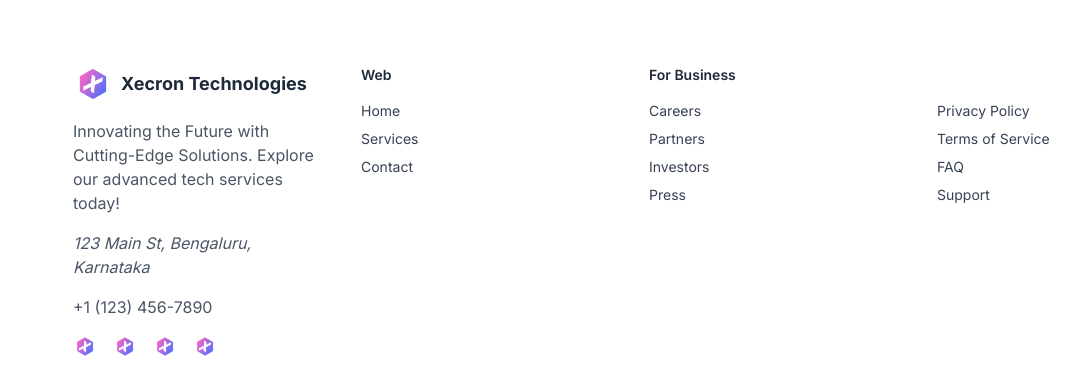
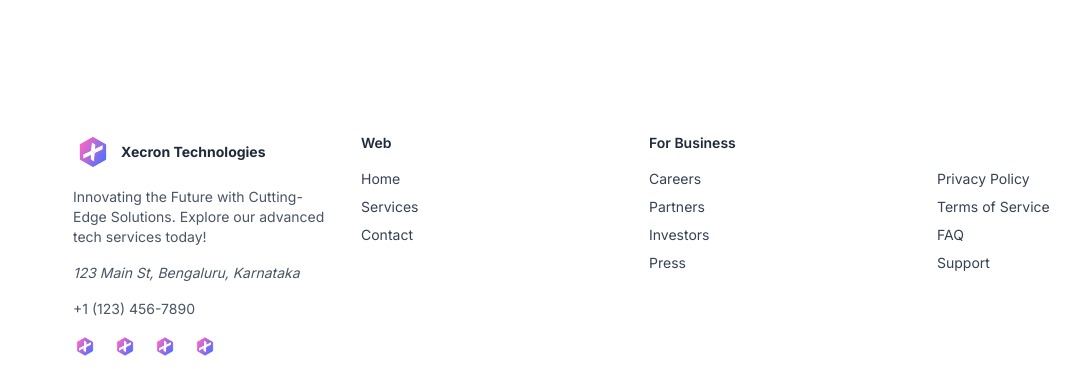
Before and after one commit to XecronTechnologies/Xecron-NextJS, a Next.js app in the folder frontend/: page / in a window 1280 px wide. Shown: the part 305-674 px from the top of the page, without its empty margins (7-1087 px from the left). Built offline with nearby package versions, Linux system fonts and the light colour scheme.

Commit message:
Column1 logo text and description text adjusted

```diff
--- a/frontend/src/components/common/FooterBar.tsx
+++ b/frontend/src/components/common/FooterBar.tsx
@@ -1,4 +1,3 @@
-// Suggested code may be subject to a license. Learn more: ~LicenseLog:525241418.
 "use client";
 
 // import React, { useState } from "react";
@@ -17,11 +16,11 @@ export const FooterBar: React.FC = () => {
                     <div className="space-y-4">
                         <div className="flex items-center">
                             <Image src={companyInfo.logo} width={40} height={40} alt="Company Logo" className="mr-2" />
-                            <span className="text-lg font-bold text-gray-800">Xecron Technologies</span>
+                            <span className="text-sm font-bold text-gray-800">Xecron Technologies</span>
                         </div>
-                        <p className="text-gray-600">{companyInfo.description}</p>
-                        <address className="text-gray-600">{companyInfo.address}</address>
-                        <p className="text-gray-600">{companyInfo.phone}</p>
+                        <p className="text-gray-600 text-sm">{companyInfo.description}</p>
+                        <address className="text-gray-600 text-sm">{companyInfo.address}</address>
+                        <p className="text-gray-600 text-sm ">{companyInfo.phone}</p>
                         <div className="flex space-x-4">
                             {companyInfo.socialMedia.map((social) => (
                                 <a key={social.name} href={social.url} target="_blank" rel="noopener noreferrer" className="hover:text-gray-900 transition-colors">
```
